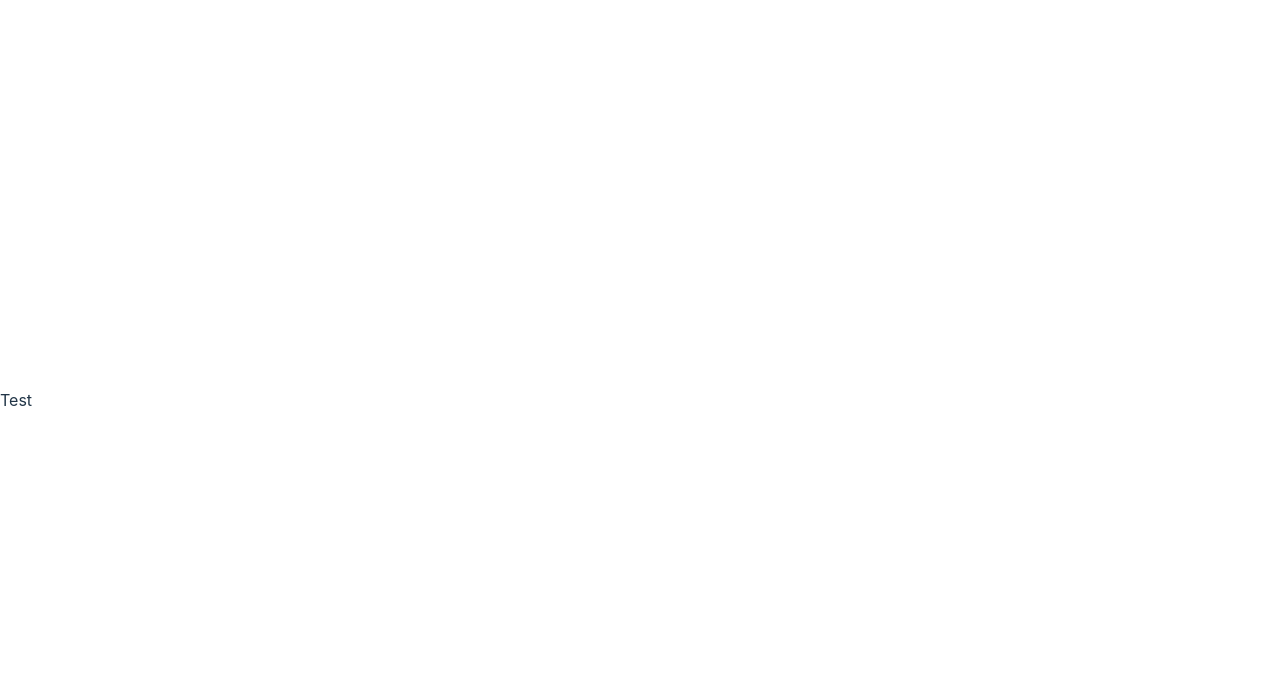
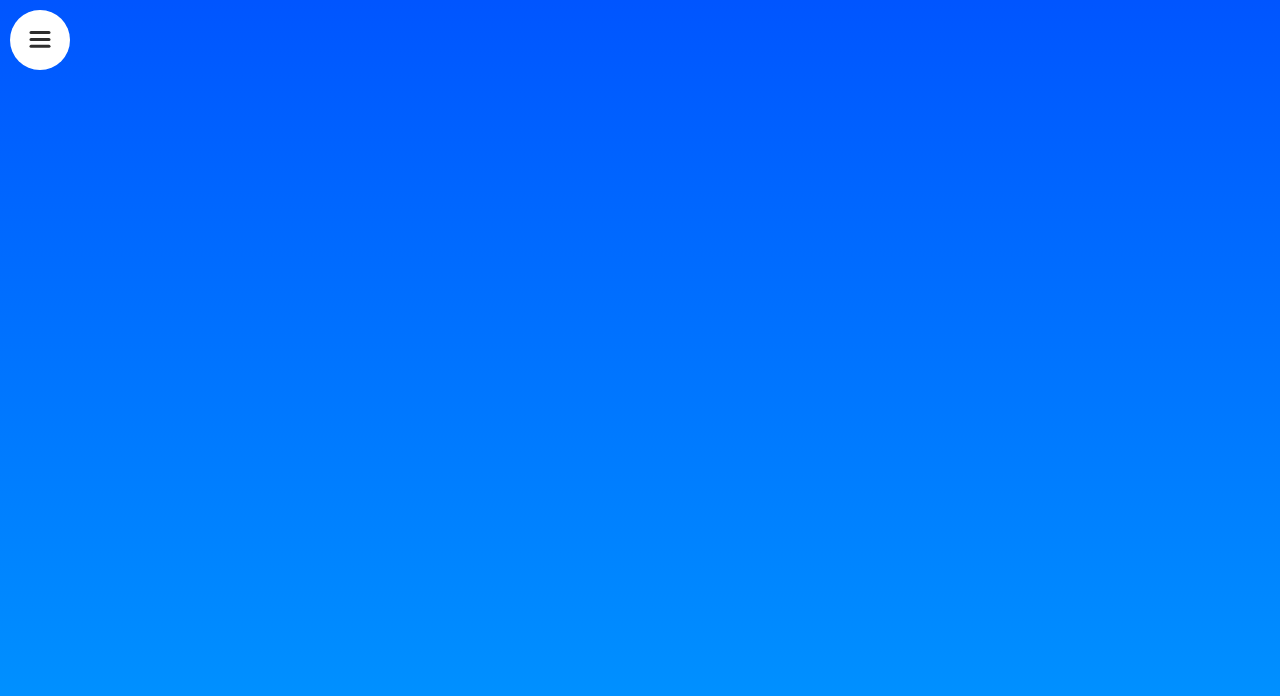
Before and after one commit to ShinnTNT/Learn-Framer-Motion, a React (Vite) app: page /sidebar in a window 1280 px wide. Shown: the top 696 px of the page. Built offline with nearby package versions, Linux system fonts and the light colour scheme.

Commit message:
animated menu sidebar

```diff
--- a/src/App.tsx
+++ /dev/null
@@ -1,7 +0,0 @@
-import React from "react";
-
-const App = () => {
-  return <div>Test</div>;
-};
-
-export default App;
--- a/src/index.css
+++ b/src/index.css
@@ -1,69 +1,11 @@
 :root {
   font-family: Inter, system-ui, Avenir, Helvetica, Arial, sans-serif;
-  line-height: 1.5;
-  font-weight: 400;
-
-  color-scheme: light dark;
-  color: rgba(255, 255, 255, 0.87);
-  background-color: #242424;
-
-  font-synthesis: none;
-  text-rendering: optimizeLegibility;
-  -webkit-font-smoothing: antialiased;
-  -moz-osx-font-smoothing: grayscale;
-  -webkit-text-size-adjust: 100%;
-}
-
-a {
-  font-weight: 500;
-  color: #646cff;
-  text-decoration: inherit;
-}
-a:hover {
-  color: #535bf2;
+  box-sizing: border-box;
+  padding: 0;
+  margin: 0;
 }
 
 body {
+  padding: 0;
   margin: 0;
-  display: flex;
-  place-items: center;
-  min-width: 320px;
-  min-height: 100vh;
 }
-
-h1 {
-  font-size: 3.2em;
-  line-height: 1.1;
-}
-
-button {
-  border-radius: 8px;
-  border: 1px solid transparent;
-  padding: 0.6em 1.2em;
-  font-size: 1em;
-  font-weight: 500;
-  font-family: inherit;
-  background-color: #1a1a1a;
-  cursor: pointer;
-  transition: border-color 0.25s;
-}
-button:hover {
-  border-color: #646cff;
-}
-button:focus,
-button:focus-visible {
-  outline: 4px auto -webkit-focus-ring-color;
-}
-
-@media (prefers-color-scheme: light) {
-  :root {
-    color: #213547;
-    background-color: #ffffff;
-  }
-  a:hover {
-    color: #747bff;
-  }
-  button {
-    background-color: #f9f9f9;
-  }
-}
--- /dev/null
+++ b/src/index.tsx
@@ -0,0 +1,16 @@
+import { Suspense } from "react";
+
+import { Route, Routes } from "react-router-dom";
+import Sidebar from "./tests/sidebar";
+
+const Index = () => {
+  return (
+    <Suspense fallback={"Loading"}>
+      <Routes>
+        <Route path="/sidebar" element={<Sidebar />} />
+      </Routes>
+    </Suspense>
+  );
+};
+
+export default Index;
--- a/src/main.tsx
+++ b/src/main.tsx
@@ -1,10 +1,20 @@
-import React from 'react'
-import ReactDOM from 'react-dom/client'
-import App from './App.tsx'
-import './index.css'
+import React from "react";
+import ReactDOM from "react-dom/client";
+import "./index.css";
+import {
+  createBrowserRouter,
+  createRoutesFromElements,
+  Route,
+  RouterProvider,
+} from "react-router-dom";
+import Index from "./index.tsx";
 
-ReactDOM.createRoot(document.getElementById('root')!).render(
+const router = createBrowserRouter(
+  createRoutesFromElements(<Route path="/*" element={<Index />} />)
+);
+
+ReactDOM.createRoot(document.getElementById("root")!).render(
   <React.StrictMode>
-    <App />
-  </React.StrictMode>,
-)
+    <RouterProvider router={router} />
+  </React.StrictMode>
+);
--- /dev/null
+++ b/src/tests/sidebar.tsx
@@ -0,0 +1,224 @@
+import { motion, Variants, useCycle } from "framer-motion";
+
+const Body = ({ children }: { children: React.ReactNode }) => {
+  return (
+    <motion.div
+      style={{
+        width: "100%",
+        height: "100vh",
+        background: `linear-gradient(180deg, #0055ff 0%, rgb(0, 153, 255) 100%)`,
+        overflow: `hidden`,
+      }}
+    >
+      {children}
+    </motion.div>
+  );
+};
+
+const Container = ({
+  children,
+  isOpen,
+}: {
+  children: React.ReactNode;
+  isOpen: boolean;
+}) => {
+  return (
+    <motion.div
+      style={{
+        position: "absolute",
+        width: "300px",
+        top: 0,
+        left: 0,
+        bottom: 0,
+      }}
+      animate={isOpen ? "open" : "close"}
+    >
+      {children}
+    </motion.div>
+  );
+};
+
+const Background = ({ variant }: { variant: Variants }) => {
+  return (
+    <motion.div
+      style={{
+        position: "absolute",
+        width: "300px",
+        top: 0,
+        left: 0,
+        bottom: 0,
+        backgroundColor: "#fff",
+      }}
+      variants={variant}
+    />
+  );
+};
+
+// Transition
+const sidebar = {
+  open: () => ({
+    clipPath: `circle(${1000 * 2 + 200}px at 40px 40px)`,
+    transition: {
+      type: "spring",
+      stiffness: 20,
+      restDelta: 2,
+    },
+  }),
+  close: () => ({
+    clipPath: "circle(30px at 40px 40px)",
+    transition: {
+      type: "spring",
+      delay: 0.3,
+      stiffness: 480,
+      damping: 40,
+    },
+  }),
+};
+
+// eslint-disable-next-line @typescript-eslint/no-explicit-any
+const Path = (props: { [props: string]: any }) => {
+  return (
+    <motion.path
+      fill="transparent"
+      strokeWidth="3"
+      stroke="hsl(0, 0%, 18%)"
+      strokeLinecap="round"
+      {...props}
+    ></motion.path>
+  );
+};
+
+const MenuItem = ({ toggle }: { toggle: () => void }) => {
+  return (
+    <button
+      style={{
+        outline: "none",
+        border: "none",
+        cursor: "pointer",
+        position: "absolute",
+        top: "18px",
+        left: "15px",
+        width: " 50px",
+        height: " 50px",
+        borderRadius: " 50%",
+        background: "transparent",
+      }}
+      onClick={toggle}
+    >
+      <svg width={23} height={23} viewBox="0 0 23 23">
+        <Path
+          variants={{
+            close: { d: "M 2 2.5 L 20 2.5" },
+            open: { d: "M 3 16.5 L 17 2.5" },
+          }}
+        />
+        <Path
+          d="M 2 9.423 L 20 9.423"
+          variants={{
+            close: { opacity: 1 },
+            open: { opacity: 0 },
+          }}
+          transition={{ duration: 0.1 }}
+        />
+        <Path
+          variants={{
+            close: { d: "M 2 16.346 L 20 16.346" },
+            open: { d: "M 3 2.5 L 17 16.346" },
+          }}
+        />
+      </svg>
+    </button>
+  );
+};
+
+const navbarVariant = {
+  open: {
+    transition: {
+      staggerChildren: 0.07,
+      delayChildren: 0.2,
+    },
+  },
+  close: {
+    transition: {
+      staggerChildren: 0.05,
+      staggerDirection: -1,
+    },
+  },
+};
+
+const NavbarItemVariant = {
+  open: {
+    y: 0,
+    opacity: 1,
+    transition: {
+      y: { stiffness: 1000, velocity: -100 },
+    },
+  },
+  close: {
+    y: 50,
+    opacity: 0,
+    transition: {
+      y: { stiffness: 1000 },
+    },
+  },
+};
+
+const NavbarItem = () => {
+  return (
+    <motion.li variants={NavbarItemVariant}>
+      <div
+        style={{
+          width: "40px",
+          height: "40px",
+          borderRadius: "50%",
+          flex: "40px 0",
+          marginRight: "20px",
+          border: "1px solid black",
+        }}
+      />
+      <div
+        style={{
+          borderRadius: "5px",
+          width: " 200px",
+          height: "20px",
+          flex: 1,
+        }}
+      />
+    </motion.li>
+  );
+};
+
+const itemIds = [0, 1, 2, 3, 4];
+
+const Navbar = () => {
+  return (
+    <motion.ul
+      style={{
+        position: "absolute",
+        top: "90px",
+      }}
+      variants={navbarVariant}
+    >
+      {itemIds.map((_, index) => (
+        <NavbarItem key={index} />
+      ))}
+    </motion.ul>
+  );
+};
+
+const Sidebar = () => {
+  const [isOpened, toggleOpen] = useCycle(false, true);
+
+  return (
+    <Body>
+      <Container isOpen={isOpened}>
+        <Background variant={sidebar} />
+        <Navbar />
+
+        <MenuItem toggle={toggleOpen} />
+      </Container>
+    </Body>
+  );
+};
+
+export default Sidebar;
```
Also changed, not shown: package.json (+7 -1 lines), 1 other file (tests, documents, lock files or other folders).
